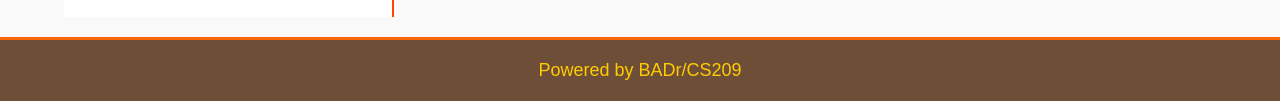
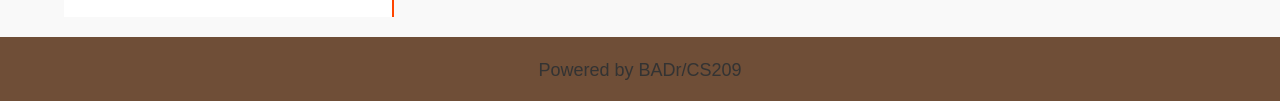
Before and after one commit to ashadiiii/cs209-webpage, a plain HTML site: page index.html in a window 1280 px wide. Shown: the part 778-879 px from the top of the page. Drawn offline with Linux system fonts and the light colour scheme.

Commit message:
new changes

```diff
--- a/index.css
+++ b/index.css
@@ -157,13 +157,13 @@ button:hover {
 footer {
     background-color: #6F4E37;
     padding: 20px 0;
-    border-top: 3px solid #FF6600; /* Slightly darker orange */
+    border-top: 3px solid #6F4E37; /* Slightly darker orange */
     margin-top: 20px;
 }
 
 footer p {
     font-size: 18px;
-    color: #ffcc00; /* Low contrast yellow */
+    color: ; /* Low contrast yellow */
     margin: 0;
 }
 
```
